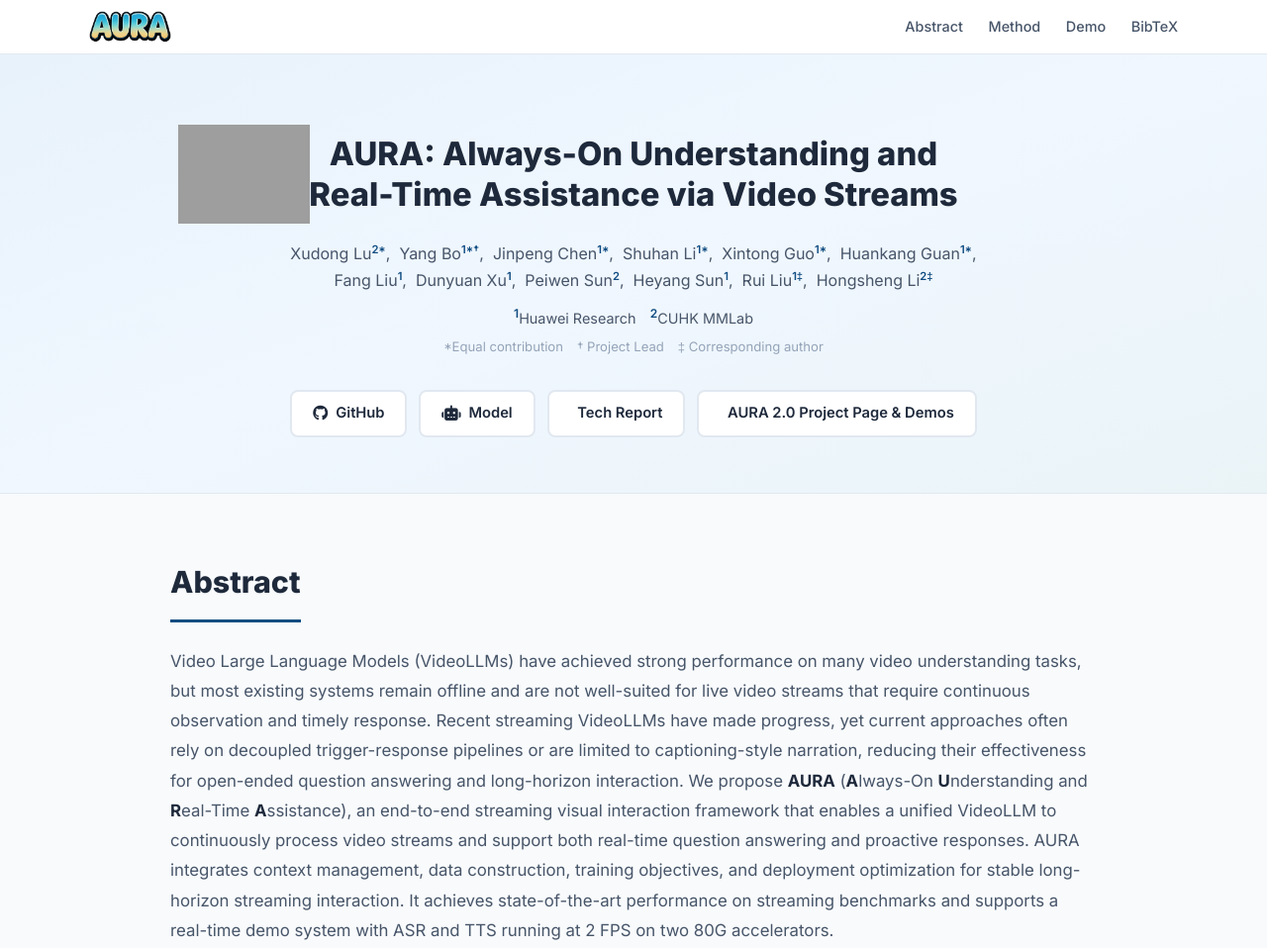
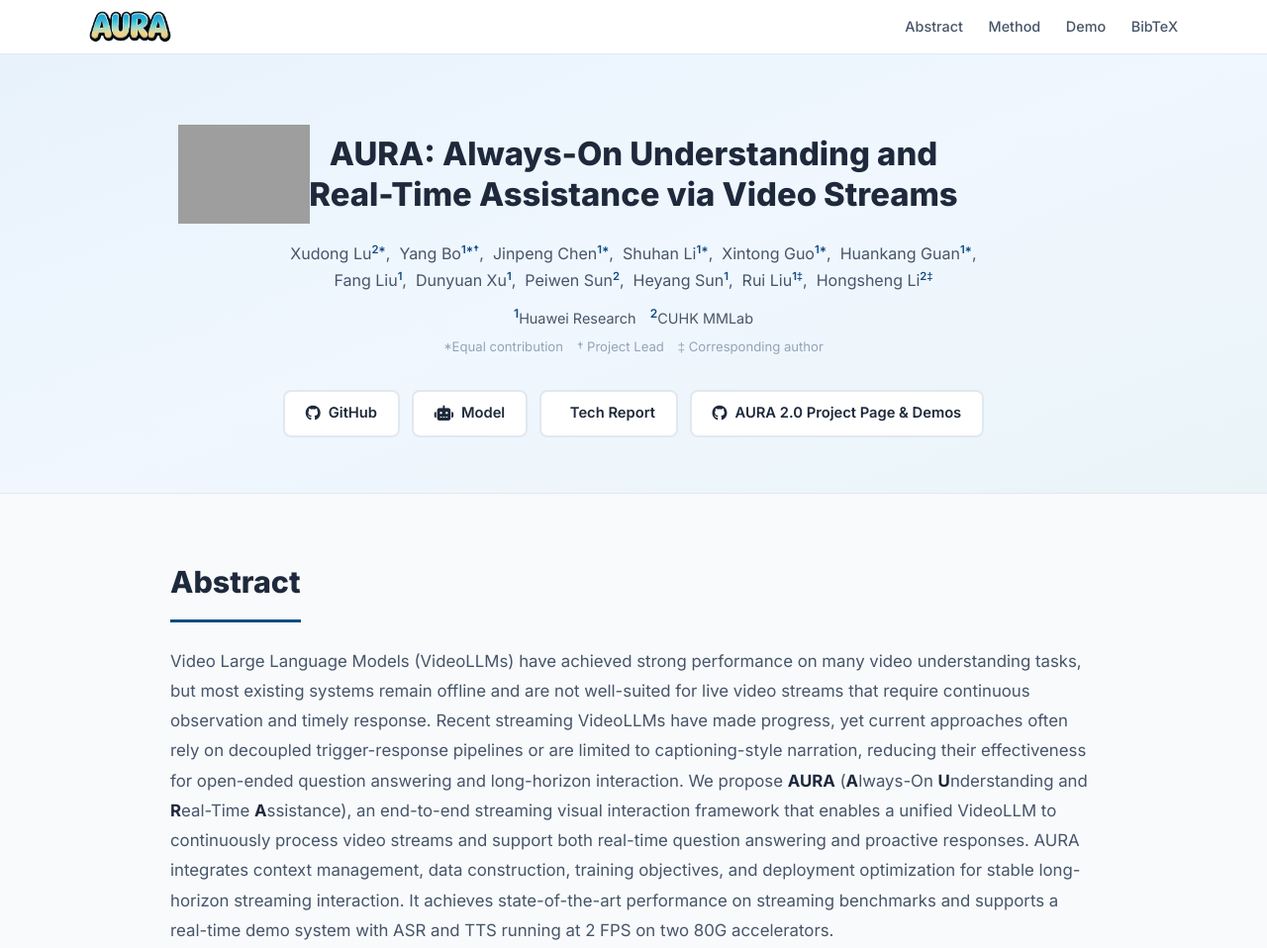
Before and after one commit to aurateam2026/aurateam2026.github.io, a plain HTML site: page index.html in a window 1280 px wide. Shown: the top 958 px of the page at 99% size. Drawn offline with nearby package versions, Linux system fonts and the light colour scheme; grey boxes are pictures that could not be loaded; some icons are missing.

Commit message:
Update index.html

```diff
--- a/index.html
+++ b/index.html
@@ -526,7 +526,7 @@
       <i class="ai ai-arxiv"></i> Tech Report
     </a>
     <a href="https://aurateam2026.github.io/Aura-2.0/" target="_blank" class="link-btn btn-outline">
-      <i class="ai ai-arxiv"></i> AURA 2.0 Project Page &amp; Demos
+      <i class="fab fa-github"></i> AURA 2.0 Project Page &amp; Demos
     </a>
   </div>
 </section>
```
